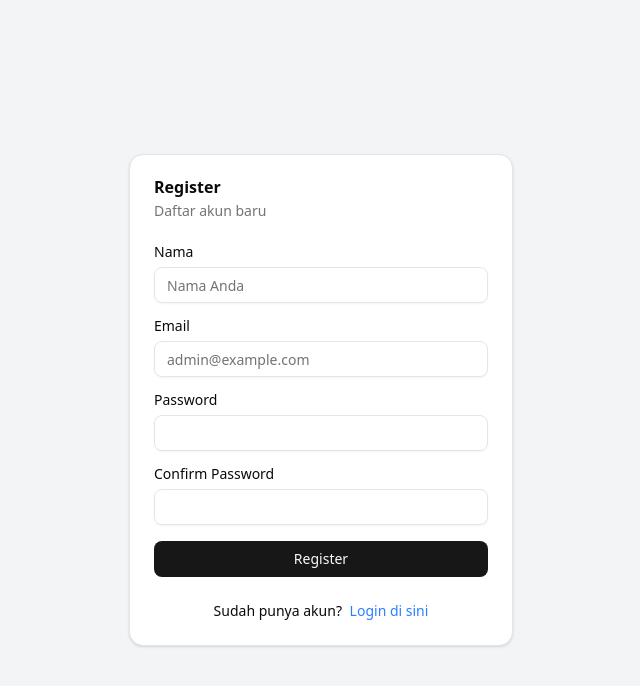
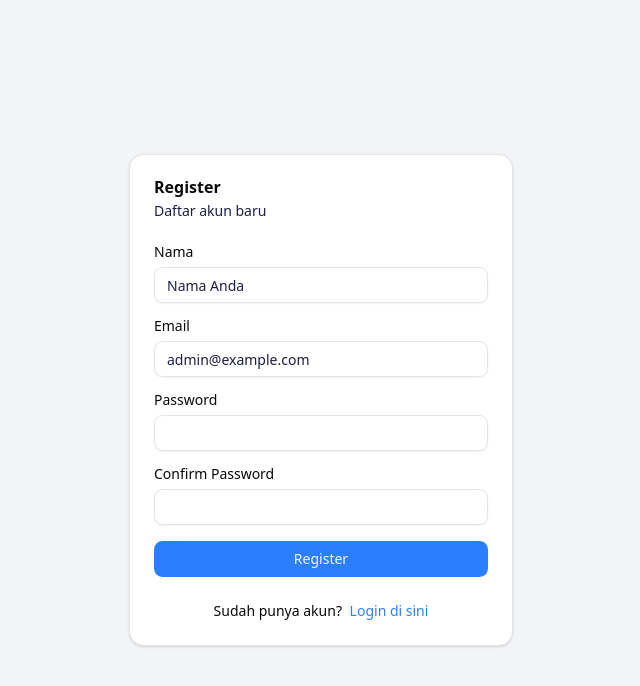
Before and after one commit to dimasrizkym/sik_client, a React (Vite) app: page /register in a window 1280 px wide. Shown: the top 686 px of the page, without its empty margins (319-959 px from the left). Built offline with nearby package versions, Linux system fonts and the light colour scheme.

Commit message:
style: change theme app

```diff
--- a/src/index.css
+++ b/src/index.css
@@ -42,72 +42,72 @@
 }
 
 :root {
-  --radius: 0.625rem;
+  --radius: 0.65rem;
   --background: oklch(1 0 0);
-  --foreground: oklch(0.145 0 0);
+  --foreground: oklch(0.141 0.005 285.823);
   --card: oklch(1 0 0);
-  --card-foreground: oklch(0.145 0 0);
+  --card-foreground: oklch(0.141 0.005 285.823);
   --popover: oklch(1 0 0);
-  --popover-foreground: oklch(0.145 0 0);
-  --primary: oklch(0.205 0 0);
-  --primary-foreground: oklch(0.985 0 0);
-  --secondary: oklch(0.97 0 0);
-  --secondary-foreground: oklch(0.205 0 0);
-  --muted: oklch(0.97 0 0);
-  --muted-foreground: oklch(0.556 0 0);
-  --accent: oklch(0.97 0 0);
-  --accent-foreground: oklch(0.205 0 0);
+  --popover-foreground: oklch(0.141 0.005 285.823);
+  --primary: oklch(0.623 0.214 259.815);
+  --primary-foreground: oklch(0.97 0.014 254.604);
+  --secondary: oklch(0.967 0.001 286.375);
+  --secondary-foreground: oklch(0.21 0.006 285.885);
+  --muted: oklch(0.967 0.001 286.375);
+  --muted-foreground: oklch(25.647% 0.07495 279.734);
+  --accent: oklch(0.967 0.001 286.375);
+  --accent-foreground: oklch(0.21 0.006 285.885);
   --destructive: oklch(0.577 0.245 27.325);
-  --border: oklch(0.922 0 0);
-  --input: oklch(0.922 0 0);
-  --ring: oklch(0.708 0 0);
-  --chart-1: oklch(0.646 0.222 41.116);
-  --chart-2: oklch(0.6 0.118 184.704);
+  --border: oklch(0.92 0.004 286.32);
+  --input: oklch(0.92 0.004 286.32);
+  --ring: oklch(0.623 0.214 259.815);
+  --chart-1: oklch(0.623 0.214 259.815);
+  --chart-2: oklch(0.967 0.001 286.375);
   --chart-3: oklch(0.398 0.07 227.392);
   --chart-4: oklch(0.828 0.189 84.429);
   --chart-5: oklch(0.769 0.188 70.08);
   --sidebar: oklch(0.985 0 0);
-  --sidebar-foreground: oklch(0.145 0 0);
-  --sidebar-primary: oklch(0.205 0 0);
-  --sidebar-primary-foreground: oklch(0.985 0 0);
-  --sidebar-accent: oklch(0.97 0 0);
-  --sidebar-accent-foreground: oklch(0.205 0 0);
-  --sidebar-border: oklch(0.922 0 0);
-  --sidebar-ring: oklch(0.708 0 0);
+  --sidebar-foreground: oklch(0.141 0.005 285.823);
+  --sidebar-primary: oklch(0.623 0.214 259.815);
+  --sidebar-primary-foreground: oklch(0.97 0.014 254.604);
+  --sidebar-accent: oklch(0.967 0.001 286.375);
+  --sidebar-accent-foreground: oklch(0.21 0.006 285.885);
+  --sidebar-border: oklch(0.92 0.004 286.32);
+  --sidebar-ring: oklch(0.623 0.214 259.815);
 }
 
 .dark {
-  --background: oklch(0.145 0 0);
+  --background: oklch(0.141 0.005 285.823);
   --foreground: oklch(0.985 0 0);
-  --card: oklch(0.205 0 0);
+  --card: oklch(0.21 0.006 285.885);
   --card-foreground: oklch(0.985 0 0);
-  --popover: oklch(0.205 0 0);
+  --popover: oklch(0.21 0.006 285.885);
   --popover-foreground: oklch(0.985 0 0);
-  --primary: oklch(0.922 0 0);
-  --primary-foreground: oklch(0.205 0 0);
-  --secondary: oklch(0.269 0 0);
+  --primary: oklch(0.546 0.245 262.881);
+  --primary-foreground: oklch(0.379 0.146 265.522);
+  --secondary: oklch(0.274 0.006 286.033);
   --secondary-foreground: oklch(0.985 0 0);
-  --muted: oklch(0.269 0 0);
-  --muted-foreground: oklch(0.708 0 0);
-  --accent: oklch(0.269 0 0);
+  --muted: oklch(0.274 0.006 286.033);
+  --muted-foreground: oklch(0.705 0.015 286.067);
+  --accent: oklch(0.274 0.006 286.033);
   --accent-foreground: oklch(0.985 0 0);
   --destructive: oklch(0.704 0.191 22.216);
   --border: oklch(1 0 0 / 10%);
   --input: oklch(1 0 0 / 15%);
-  --ring: oklch(0.556 0 0);
+  --ring: oklch(0.488 0.243 264.376);
   --chart-1: oklch(0.488 0.243 264.376);
   --chart-2: oklch(0.696 0.17 162.48);
   --chart-3: oklch(0.769 0.188 70.08);
   --chart-4: oklch(0.627 0.265 303.9);
   --chart-5: oklch(0.645 0.246 16.439);
-  --sidebar: oklch(0.205 0 0);
+  --sidebar: oklch(0.21 0.006 285.885);
   --sidebar-foreground: oklch(0.985 0 0);
-  --sidebar-primary: oklch(0.488 0.243 264.376);
-  --sidebar-primary-foreground: oklch(0.985 0 0);
-  --sidebar-accent: oklch(0.269 0 0);
+  --sidebar-primary: oklch(0.546 0.245 262.881);
+  --sidebar-primary-foreground: oklch(0.379 0.146 265.522);
+  --sidebar-accent: oklch(0.274 0.006 286.033);
   --sidebar-accent-foreground: oklch(0.985 0 0);
   --sidebar-border: oklch(1 0 0 / 10%);
-  --sidebar-ring: oklch(0.556 0 0);
+  --sidebar-ring: oklch(0.488 0.243 264.376);
 }
 
 @layer base {
```
